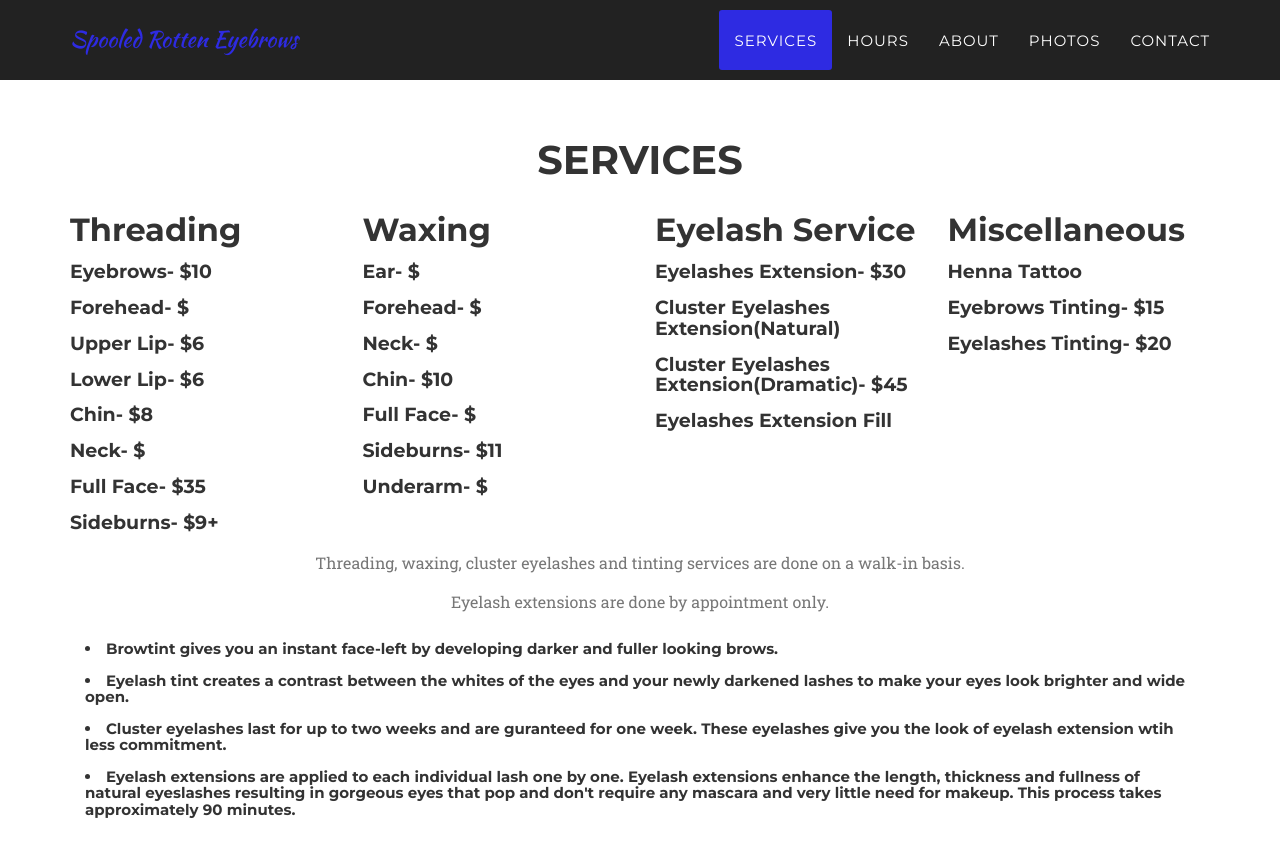
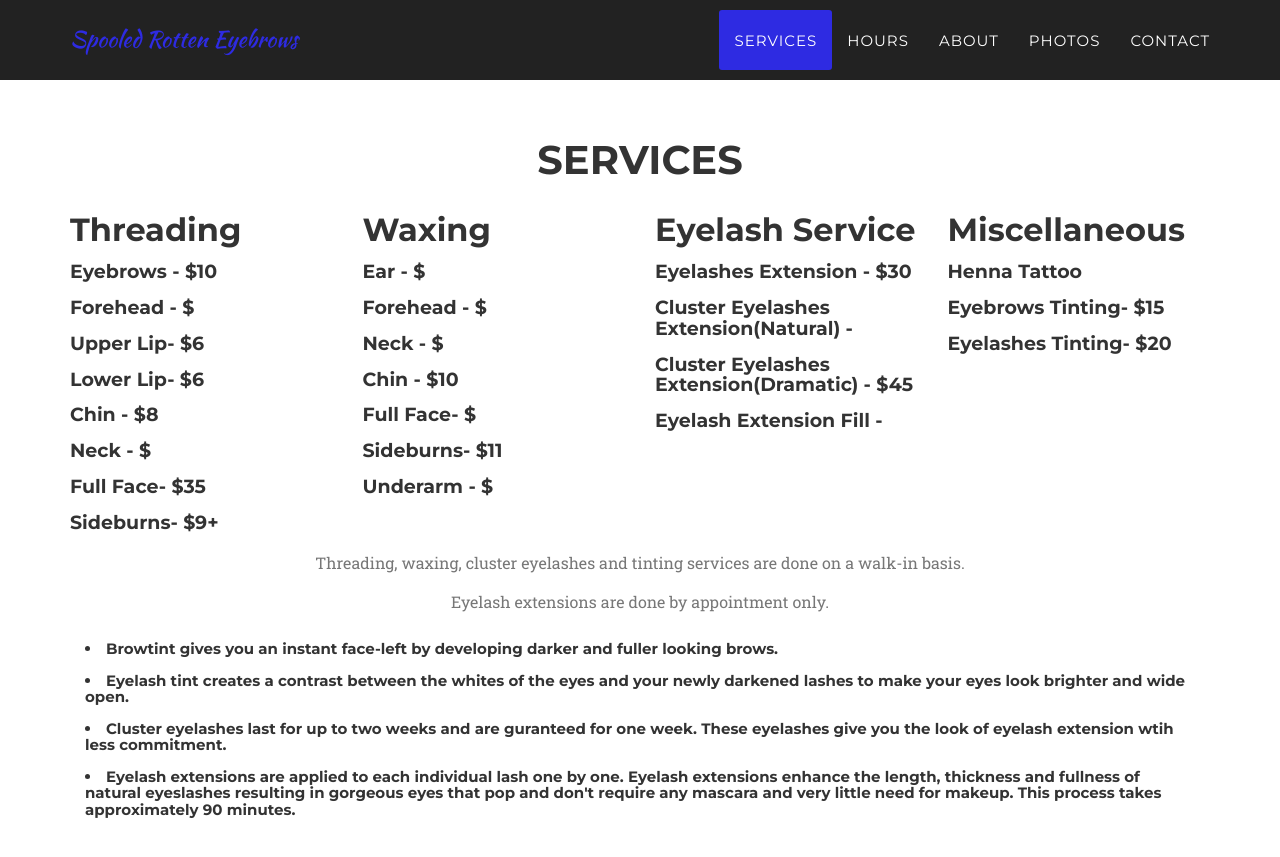
Before and after one commit to spooledrotten/spooledrotten.github.io, a Jekyll site: the page built from index.html, in a window 1280 px wide and 900 px high, scrolled down 770 px. Shown: the top 857 px of the window. Built offline with Jekyll 4.4.1, drawn with Linux system fonts in a browser that asks for light colours; some web fonts are replaced.

Commit message:
62nd commit

```diff
--- a/_includes/services.html
+++ b/_includes/services.html
@@ -11,12 +11,12 @@
 				<div class="col-md-3">
 
                     <h2 class="service-heading">Threading</h2>
-					<h4 class="service-heading">Eyebrows- $10</h4>
-					<h4 class="service-heading">Forehead- $</h4>
+					<h4 class="service-heading">Eyebrows - $10</h4>
+					<h4 class="service-heading">Forehead - $</h4>
 					<h4 class="service-heading">Upper Lip- $6</h4>
 					<h4 class="service-heading">Lower Lip- $6</h4>
-					<h4 class="service-heading">Chin- $8</h4>
-					<h4 class="service-heading">Neck- $</h4>
+					<h4 class="service-heading">Chin     - $8</h4>
+					<h4 class="service-heading">Neck     - $</h4>
 					<h4 class="service-heading">Full Face- $35</h4>
 					<h4 class="service-heading">Sideburns- $9+</h4>
 
@@ -25,22 +25,22 @@
 			    <div class="col-md-3">
 
                     <h2 class="service-heading">Waxing</h2>
-					<h4 class="service-heading">Ear- $</h4>
-					<h4 class="service-heading">Forehead- $</h4>
-					<h4 class="service-heading">Neck- $</h4>
-					<h4 class="service-heading">Chin- $10</h4>
+					<h4 class="service-heading">Ear      - $</h4>
+					<h4 class="service-heading">Forehead - $</h4>
+					<h4 class="service-heading">Neck     - $</h4>
+					<h4 class="service-heading">Chin     - $10</h4>
 					<h4 class="service-heading">Full Face- $</h4>
 					<h4 class="service-heading">Sideburns- $11</h4>
-					<h4 class="service-heading">Underarm- $</h4>
+					<h4 class="service-heading">Underarm - $</h4>
                 </div>
 
                 <div class="col-md-3">
 
 					<h2 class="service-heading">Eyelash Service</h2>
-					<h4 class="service-heading">Eyelashes Extension- $30</h4>
-					<h4 class="service-heading">Cluster Eyelashes Extension(Natural)</h4>
-					<h4 class="service-heading">Cluster Eyelashes Extension(Dramatic)- $45</h4>
-					<h4 class="service-heading">Eyelashes Extension Fill</h4>
+					<h4 class="service-heading">Eyelashes Extension - $30</h4>
+					<h4 class="service-heading">Cluster Eyelashes Extension(Natural) - </h4>
+					<h4 class="service-heading">Cluster Eyelashes Extension(Dramatic) - $45</h4>
+					<h4 class="service-heading">Eyelash Extension Fill - </h4>
 				</div>
 
 				<div class="col-md-3">
```
